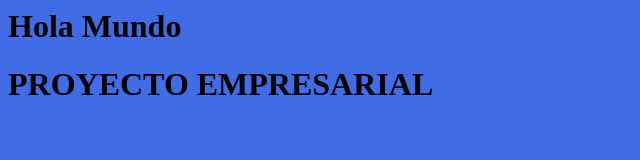
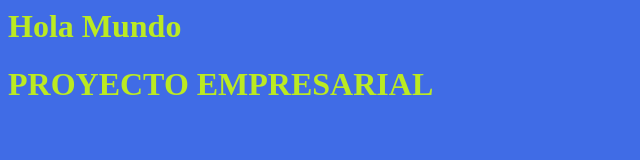
Before and after one commit to ebarrios1973/Cursogit, a plain HTML site: page index.html in a window 1280 px wide. Shown: the whole page, without its empty margins (0-640 px from the left). Drawn offline with Linux system fonts and the light colour scheme.

Commit message:
ajuste negrita y color amarillo

```diff
--- a/CSS/style.css
+++ b/CSS/style.css
@@ -1,3 +1,5 @@
 body {
     background-color: rgb(64, 108, 230);
+    font-weight: bold;
+    color: rgba(208, 255, 0, 0.856);
 }
```
